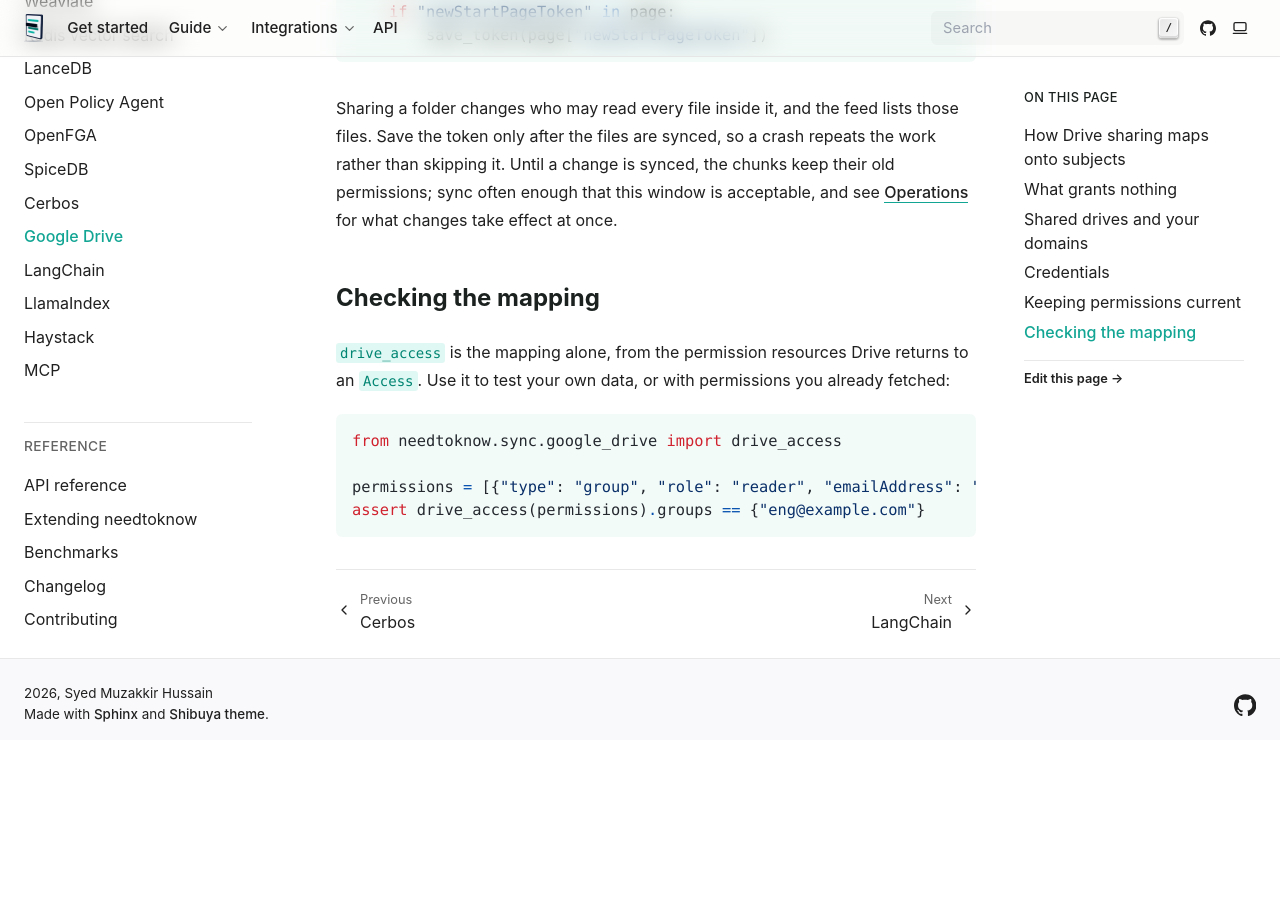
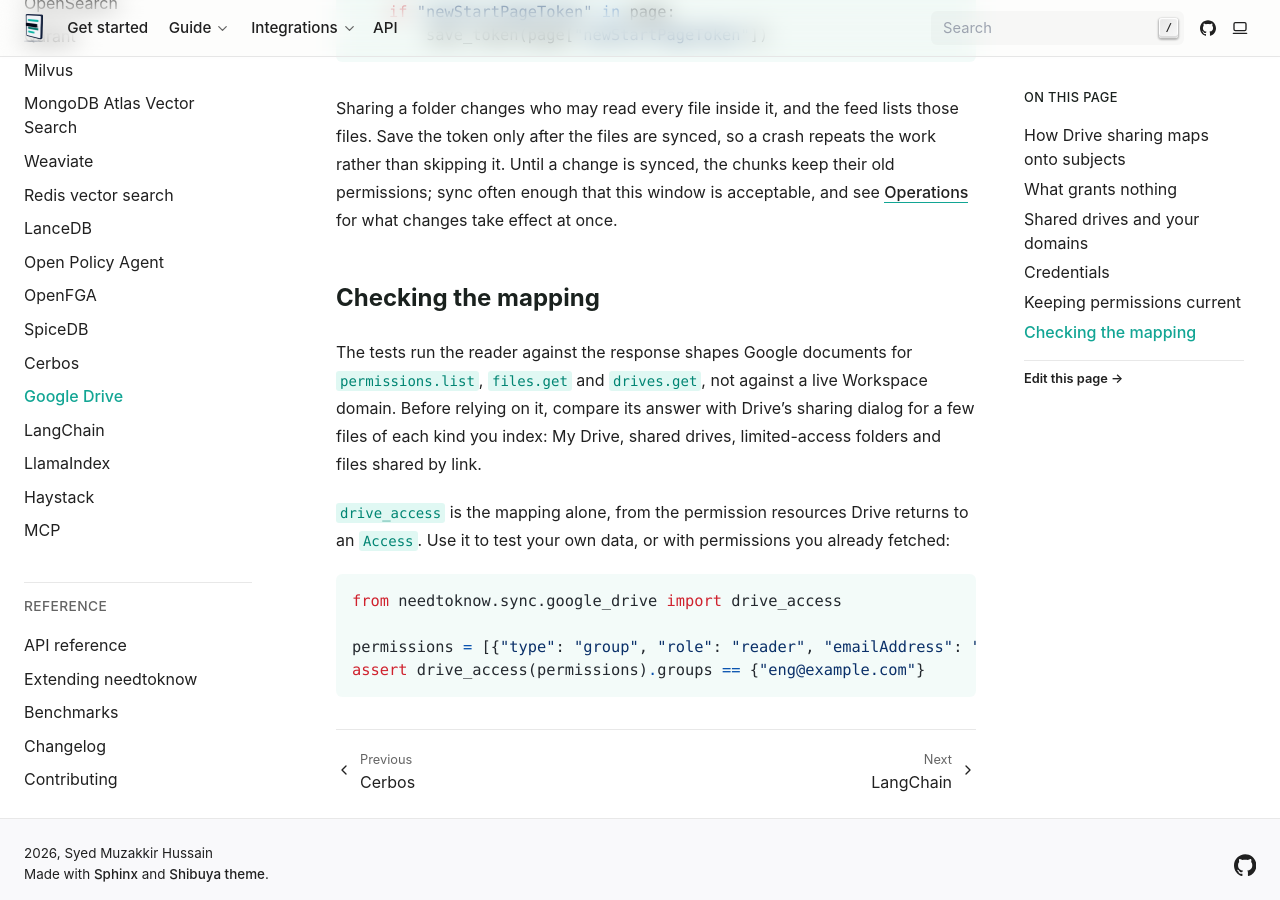
Before and after one commit to muzakkirhussain011/needtoknow, a Sphinx documentation site: the page built from docs/integrations/google-drive.md, in a window 1280 px wide and 900 px high, scrolled down 3679 px. Built offline with Sphinx 7.4.7, drawn with Linux system fonts in a browser that asks for light colours; before the commit the page ends 4419 px from its top, so only the background shows below that.

Commit message:
Say how the Drive reader is tested and how to check it

```diff
--- a/docs/integrations/google-drive.md
+++ b/docs/integrations/google-drive.md
@@ -131,6 +131,11 @@
 
 ## Checking the mapping
 
+The tests run the reader against the response shapes Google documents for `permissions.list`,
+`files.get` and `drives.get`, not against a live Workspace domain. Before relying on it, compare
+its answer with Drive's sharing dialog for a few files of each kind you index: My Drive, shared
+drives, limited-access folders and files shared by link.
+
 `drive_access` is the mapping alone, from the permission resources Drive returns to an `Access`.
 Use it to test your own data, or with permissions you already fetched:
 
```
